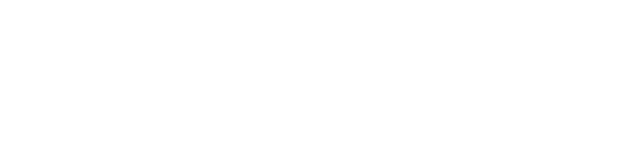
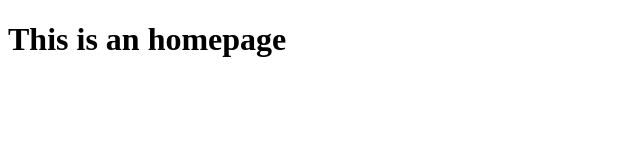
Before and after one commit to SchuleSihlfeld/SchuleSihlfeld.github.io, a plain HTML site: page index.html in a window 1280 px wide. Shown: the whole page, without its empty margins (0-640 px from the left). Drawn offline with Linux system fonts and the light colour scheme.

Commit message:
Update index.html

```diff
--- a/index.html
+++ b/index.html
@@ -7,6 +7,6 @@
   <title>Document</title>
 </head>
 <body>
-
+  <h1>This is an homepage</h1>
 </body>
 </html>
```
